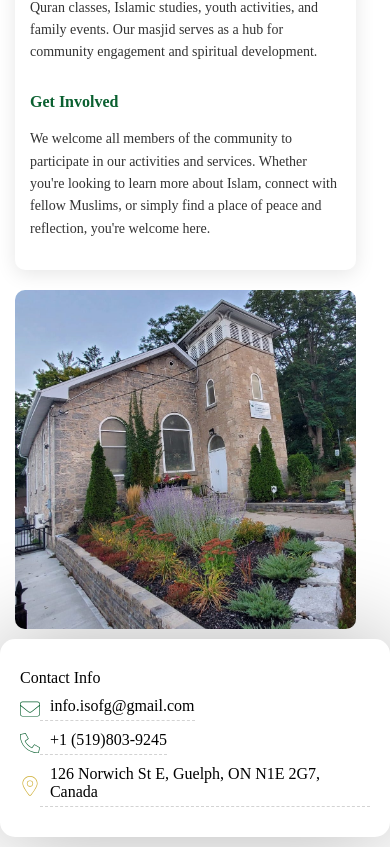
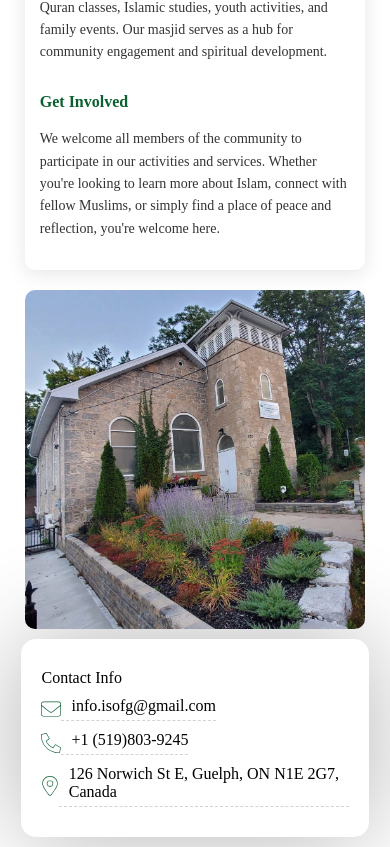
Before and after one commit to Abdull118/ISOG-Website, a React (Create React App) app: page /about in a window 390 px wide. Shown: the part 960-1807 px from the top of the page. Built offline with nearby package versions, Linux system fonts and the light colour scheme; no server answers.

Commit message:
Footer Updates

```diff
--- a/src/pages/AboutUs.css
+++ b/src/pages/AboutUs.css
@@ -152,7 +152,7 @@
 @media only screen and (max-width: 800px) {
     .mainContainer{
         flex-direction: column;
-        align-items: flex-start;
+        align-items: center;
         gap: 20px;
     }
 
@@ -185,7 +185,7 @@
     }
 
     .footerContainer{
-        width: auto;
+        width: 89vw;
         padding: 30px 20px;
     }
 }
--- a/src/pages/FuneralServices.css
+++ b/src/pages/FuneralServices.css
@@ -224,7 +224,7 @@
 @media only screen and (max-width: 800px) {
     .mainContainer{
         flex-direction: column;
-        align-items: flex-start;
+        align-items: center;
         gap: 20px;
     }
 
@@ -265,7 +265,7 @@
     }
 
     .footerContainer{
-        width: auto;
+        width: 89vw;
         padding: 30px 20px;
     }
 }
```
Also changed, not shown: src/images/pin.svg.
